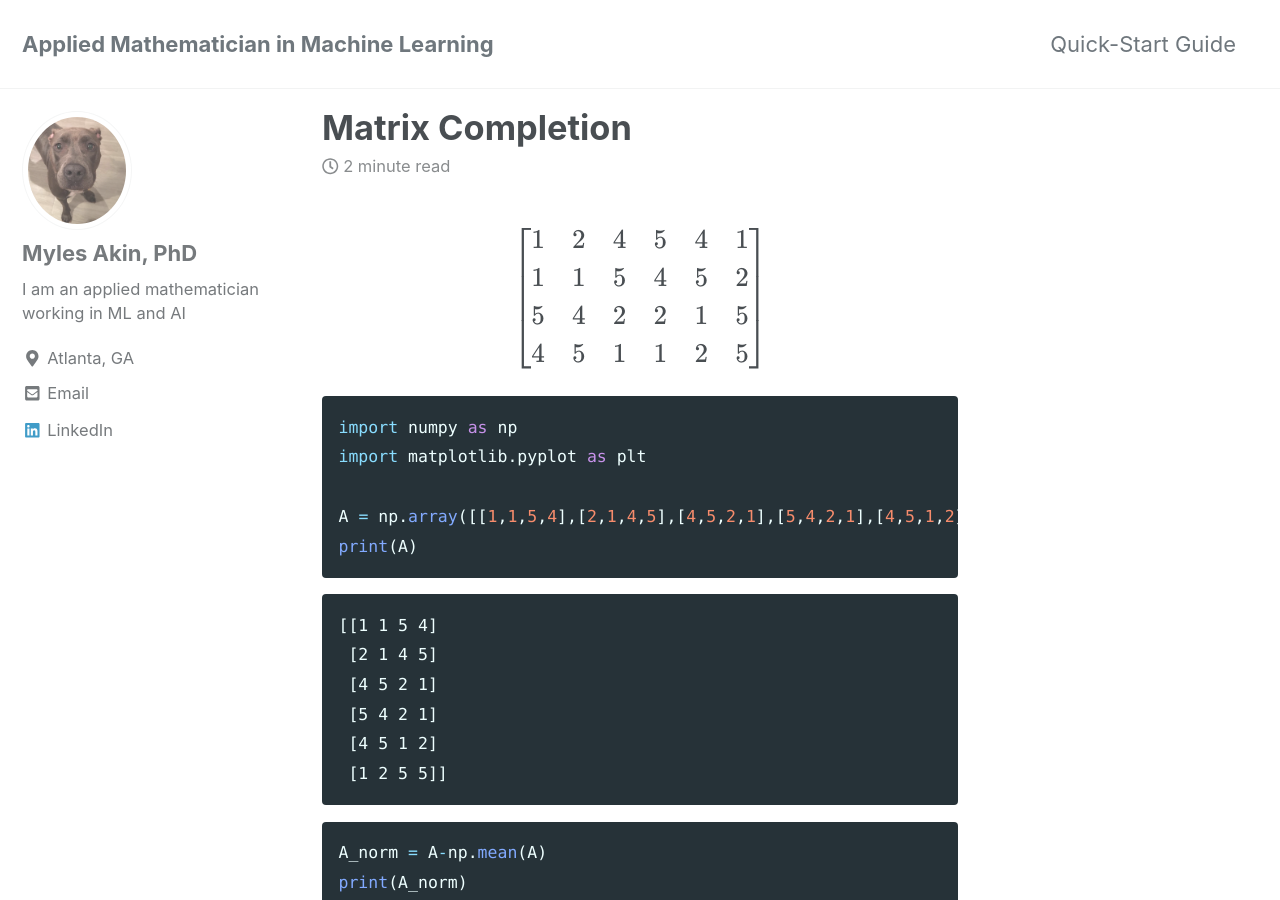
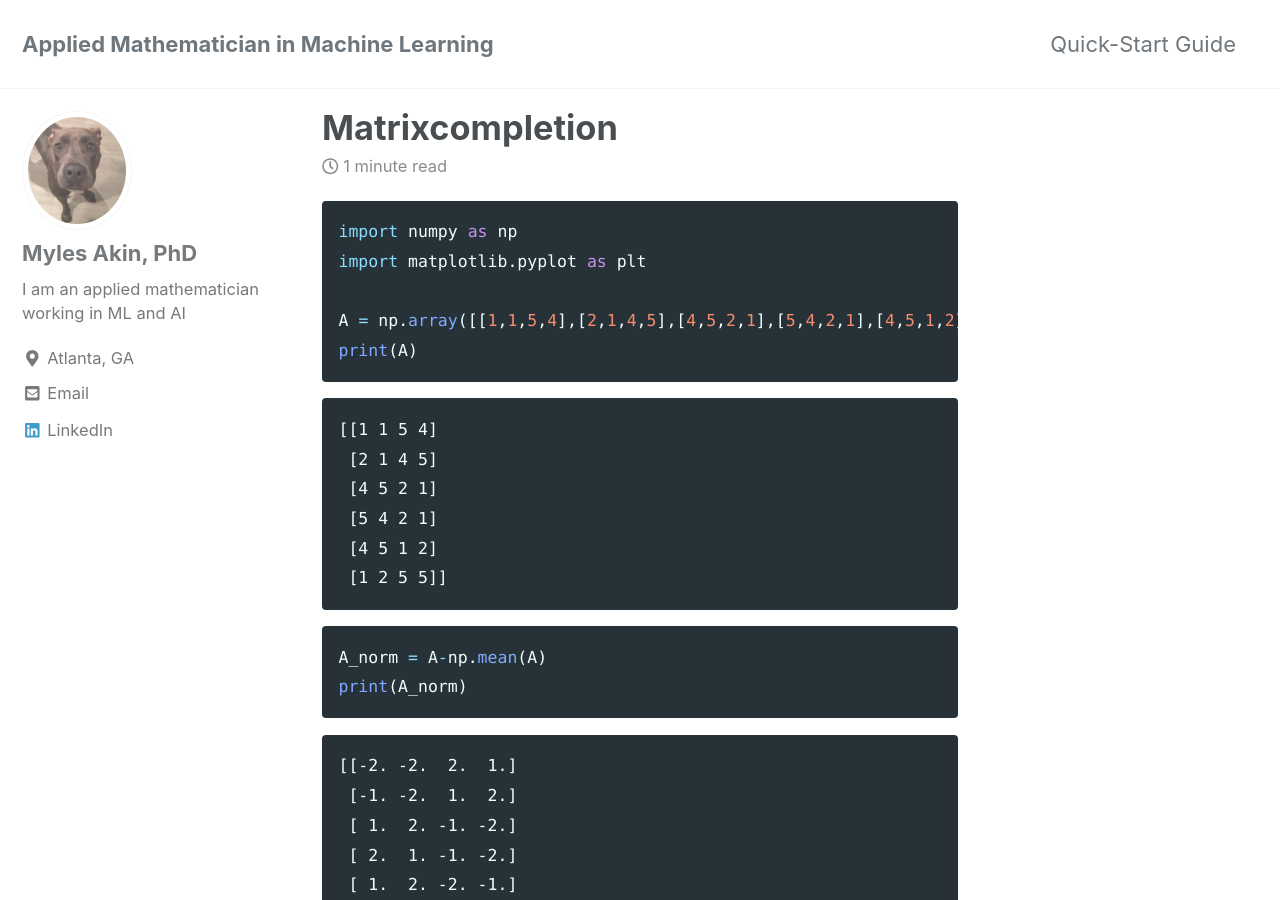
Before and after one commit to mylesakin/mylesakin.github.io, a Jekyll site: the page built from _posts/2019-05-14-MatrixCompletion.md, in a window 1280 px wide and 900 px high. Built offline with Jekyll 4.4.1, drawn with Linux system fonts in a browser that asks for light colours; cached includes are drawn as plain includes; nearby versions of some CDN libraries; formulas are drawn with MathJax 3; some of the changed text lies outside the part shown.

Commit message:
matric factor preview

````diff
--- a/_posts/2019-05-11-MatrixFactorization.md
+++ b/_posts/2019-05-14-MatrixCompletion.md
@@ -1,18 +1,3 @@
----
-title: "Matrix Completion"
-date: 2019-05-11
-tags: [Matrix Completion, Recommender System]
-excerpt: "Matrix Completion for Recommender Systems"
-mathjax: "true"
----
-
-$$\begin{bmatrix}
-1 & 2 & 4 & 5 & 4 & 1\\
-1 & 1 & 5 & 4 & 5 & 2\\
-5 & 4 & 2 & 2 & 1 & 5\\
-4 & 5 & 1 & 1 & 2 & 5
-\end{bmatrix}$$
-
 
 
 ```python
````
